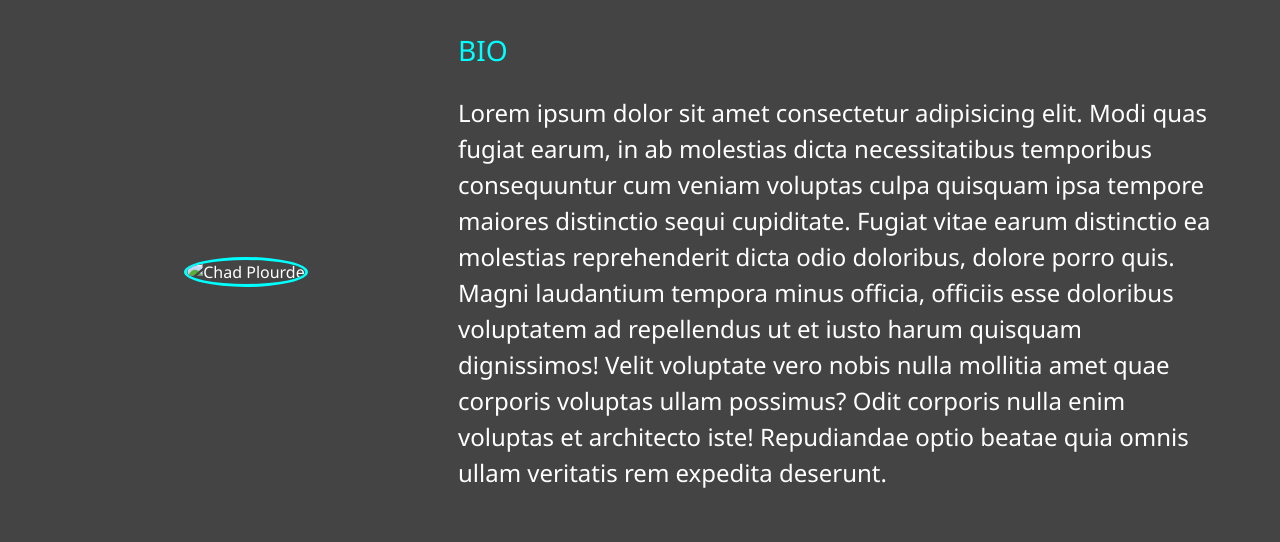
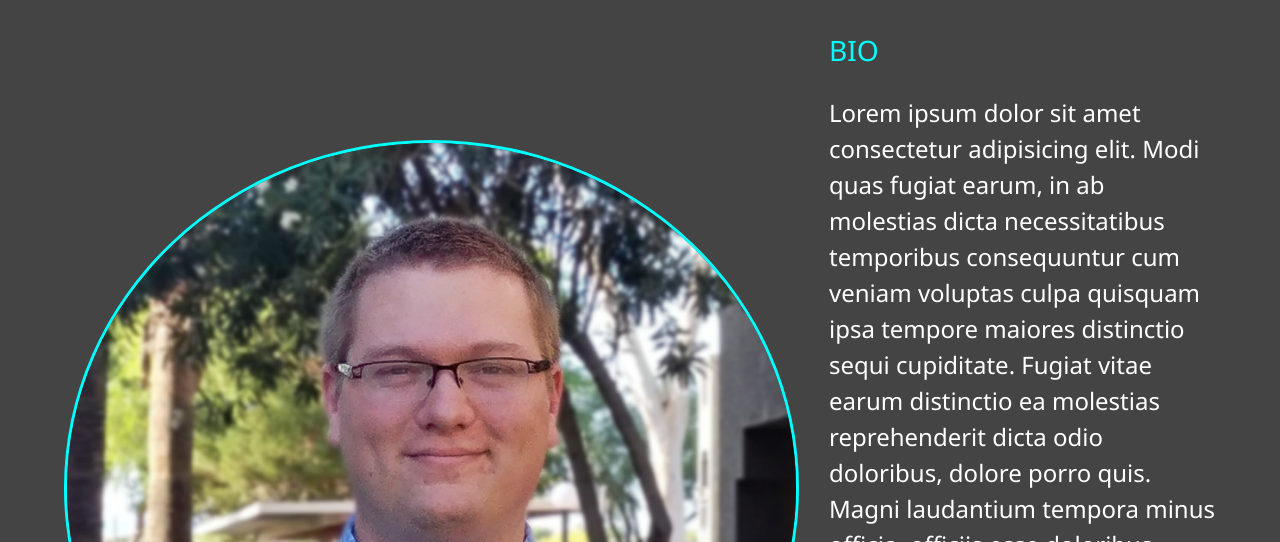
Before and after one commit to Cdplourde/Portfolio, a website: page dist/about.html in a window 1280 px wide. Shown: the part 253-795 px from the top of the page. Drawn offline with Linux system fonts and the light colour scheme.

Commit message:
fixed image sources

```diff
--- a/dist/about.html
+++ b/dist/about.html
@@ -55,7 +55,7 @@
             Let me tell you a few things...
         </h2>
         <div class="about-info">
-            <img src="img/portrait.jpg" alt="Chad Plourde" class="bio-image">
+            <img src="img/portrait.png" alt="Chad Plourde" class="bio-image">
 
             <div class="bio">
                 <h3 class="text-secondary">BIO</h3>
```
